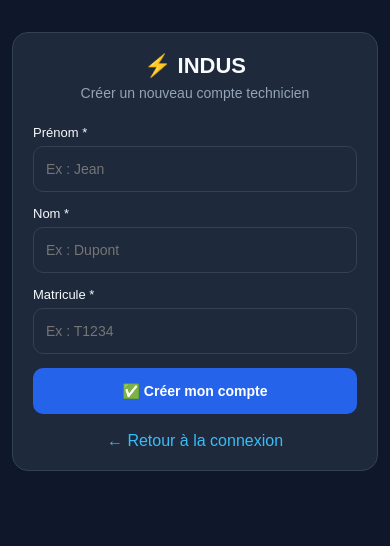
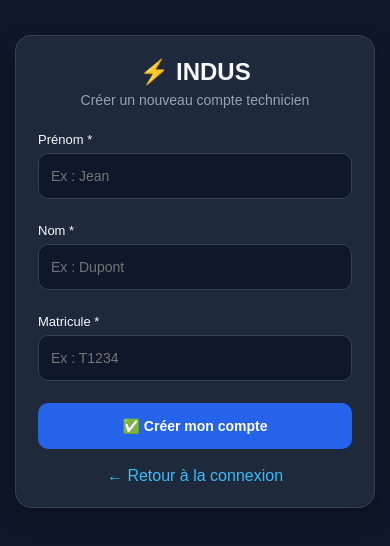
Before and after one commit to marouenekhayati1/dashboard_energy-, a plain HTML site: page register.html in a window 390 px wide. Drawn offline with nearby package versions, Linux system fonts and the light colour scheme.

Commit message:
Refactor CSS styles for login and registration

```diff
--- a/css/styles.css
+++ b/css/styles.css
@@ -1,7 +1,10 @@
-/* =========================================================
+/* =====================================================
    INDUS - LOGIN & REGISTER
-========================================================= */
+===================================================== */
 
+/* ------------------------------
+   VARIABLES
+------------------------------ */
 :root {
     --bg: #0f172a;
     --card: #1e293b;
@@ -15,55 +18,78 @@
     --danger: #ef4444;
 
     --radius: 12px;
+
+    --shadow:
+        0 10px 25px rgba(0, 0, 0, 0.25);
 }
 
+/* ------------------------------
+   THÈME CLAIR
+------------------------------ */
 [data-theme="light"] {
     --bg: #f1f5f9;
     --card: #ffffff;
     --text: #0f172a;
     --muted: #64748b;
     --border: #cbd5e1;
+
+    --shadow:
+        0 10px 25px rgba(0, 0, 0, 0.08);
 }
 
+/* ------------------------------
+   RESET
+------------------------------ */
 * {
     margin: 0;
     padding: 0;
     box-sizing: border-box;
 }
 
+/* ------------------------------
+   BODY
+------------------------------ */
 body {
     min-height: 100vh;
+
+    background: var(--bg);
+    color: var(--text);
+
+    font-family: Arial, sans-serif;
 
     display: flex;
     justify-content: center;
     align-items: center;
 
     padding: 20px;
-
-    background: var(--bg);
-    color: var(--text);
-
-    font-family: Arial, sans-serif;
 }
 
-/* Container */
-
+/* ------------------------------
+   CONTAINER
+------------------------------ */
 .container {
     width: 100%;
     max-width: 420px;
 }
 
-/* Card */
-
+/* ------------------------------
+   CARD
+------------------------------ */
 .card {
     background: var(--card);
+
     border: 1px solid var(--border);
+
     border-radius: 16px;
+
     padding: 30px;
+
+    box-shadow: var(--shadow);
 }
 
-/* Title */
-
+/* ------------------------------
+   TITRES
+------------------------------ */
 .logo-title {
     text-align: center;
     font-size: 28px;
@@ -77,43 +103,26 @@ body {
     margin-bottom: 24px;
 }
 
-/* Alerts */
-
-.alert {
-    padding: 12px;
-    border-radius: 10px;
-    margin-bottom: 16px;
-}
-
-.alert-critical {
-    background: rgba(239, 68, 68, 0.15);
-    color: #ff6b6b;
-    border: 1px solid rgba(239, 68, 68, 0.3);
-}
-
-.hidden {
-    display: none;
-}
-
-/* Form */
-
+/* ------------------------------
+   FORMULAIRES
+------------------------------ */
 label {
     display: block;
+    margin-bottom: 6px;
+    margin-top: 12px;
     font-size: 13px;
-    margin-bottom: 6px;
     color: var(--text);
 }
 
 input,
 select {
     width: 100%;
-    display: block;
 
     padding: 12px;
 
-    margin-bottom: 14px;
+    margin-bottom: 12px;
 
-    background: transparent;
+    background: var(--bg);
     color: var(--text);
 
     border: 1px solid var(--border);
@@ -122,17 +131,25 @@ select {
     font-size: 14px;
 }
 
+/* Correction du menu déroulant */
+select option {
+    background: var(--card);
+    color: var(--text);
+}
+
 input:focus,
 select:focus {
     outline: none;
     border-color: #38bdf8;
 }
 
-/* Buttons */
+/* ------------------------------
+   BOUTONS
+------------------------------ */
+.btn {
+    width: 100%;
 
-.btn {
-    display: block;
-    width: 100%;
+    margin-top: 10px;
 
     padding: 13px;
 
@@ -143,6 +160,8 @@ select:focus {
 
     font-size: 14px;
     font-weight: bold;
+
+    transition: 0.2s;
 }
 
 .btn-primary {
@@ -154,15 +173,18 @@ select:focus {
     background: var(--primary-hover);
 }
 
-/* Links */
-
+/* ------------------------------
+   LIENS
+------------------------------ */
 .auth-link {
     display: block;
+
     text-align: center;
 
     margin-top: 18px;
 
     color: #38bdf8;
+
     text-decoration: none;
 }
 
@@ -170,22 +192,49 @@ select:focus {
     text-decoration: underline;
 }
 
-/* Mobile */
+/* ------------------------------
+   ALERTES
+------------------------------ */
+.alert {
+    padding: 12px;
+    margin-bottom: 16px;
 
+    border-radius: 10px;
+}
+
+.alert-critical {
+    background: rgba(239, 68, 68, 0.15);
+
+    border: 1px solid rgba(239, 68, 68, 0.3);
+
+    color: #ff8080;
+}
+
+.hidden {
+    display: none;
+}
+
+/* ------------------------------
+   MOBILE
+------------------------------ */
 @media (max-width: 600px) {
 
     body {
-        padding: 12px;
+        padding: 15px;
         align-items: flex-start;
     }
 
+    .container {
+        max-width: 100%;
+    }
+
     .card {
-        padding: 20px;
         margin-top: 20px;
+        padding: 22px;
     }
 
     .logo-title {
-        font-size: 22px;
+        font-size: 24px;
     }
 
     input,
@@ -194,3 +243,4 @@ select:focus {
         min-height: 46px;
     }
 }
+``
```
